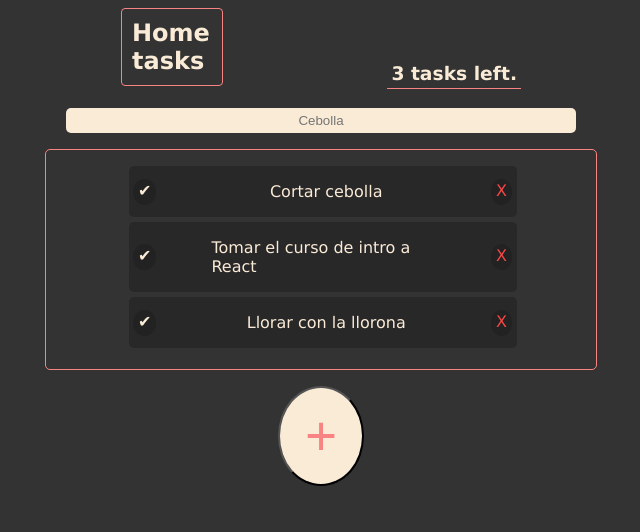
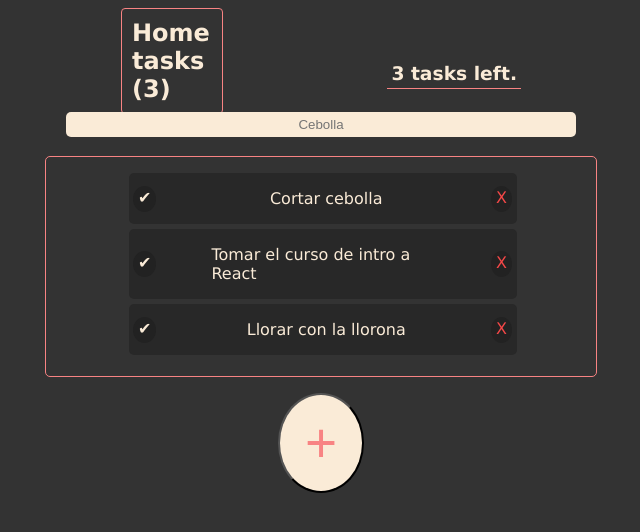
Before and after one commit to leeansilva/ToDo, a React (Create React App) app: page / in a window 1280 px wide. Shown: the top 532 px of the page, without its empty margins (319-959 px from the left). Built offline with nearby package versions, Linux system fonts and the light colour scheme.

Commit message:
Optimizando render de TodoSearch y seteando TodoList

```diff
--- a/src/App.js
+++ b/src/App.js
@@ -6,7 +6,7 @@ import { TodoItem } from './TodoItem.';
 import { CreateTodoButton} from './CreateTodoButton'
 // import './App.css';
 
-const todos = [
+const defaultTodos = [
   { text: 'Cortar cebolla', completed: false},
   { text: 'Tomar el curso de intro a React', completed: false},
   { text: 'Llorar con la llorona', completed: false}
@@ -14,11 +14,25 @@ const todos = [
 ]
 
 function App() {
+  const [todos, setTodos] = React.useState(defaultTodos)
+  const [searchValue, setSearchValue] = React.useState('')
+
+  const completedTodos = todos.filter(todo => !!todo.completed).length;
+  const totalTodos = todos.length;
   return (
    <React.Fragment>
-        <TodoCounter />
+        <TodoCounter
+        total={totalTodos}
+        completed={completedTodos}
+        />
 
-        <TodoSearch />
+        <TodoSearch
+        searchValue={searchValue}
+        setSearchValue={setSearchValue}
+
+        // le pasamos las props, para que el componente las lea como valores para useState. Los sacamos del componente search y lo escribimos aca por un tema de optimizacion y no abusar de los re-renders.
+
+        />
 
 
         <TodoList>
--- a/src/TodoCounter.js
+++ b/src/TodoCounter.js
@@ -2,11 +2,11 @@ import React from "react";
 import './TodoCounter.css';
 
 
-function TodoCounter() {
+function TodoCounter({total, completed}) {
     return (
         <div className="containerCounter">
-            <h2>Home tasks</h2>
-            <h3> 3 tasks left.</h3>
+            <h2>Home tasks ({total})</h2>
+            <h3> {total - completed} tasks left.</h3>
         </div>
 
     )
--- a/src/TodoSearch.js
+++ b/src/TodoSearch.js
@@ -1,25 +1,24 @@
 import React, { Fragment } from "react";
 import './TodoSearch.css';
 
-function TodoSearch() {
-    const [searchValue, setSearchValue] = React.useState('');
-
+function TodoSearch({ searchValue, setSearchValue}) {
     const onChangeSearchValue = (e)=>{
         console.log(e.target.value);
         setSearchValue(e.target.value)
 
     }
     return (
-        <Fragment>
+
         <div className="TodoDiv">
             <input
             placeholder='Cebolla'
             value={searchValue}
             onChange={onChangeSearchValue}
             />
+            <p>{searchValue}</p>
         </div>
-        <p>{searchValue}</p>
-        </Fragment>
+
+
     )
 }
 
```
